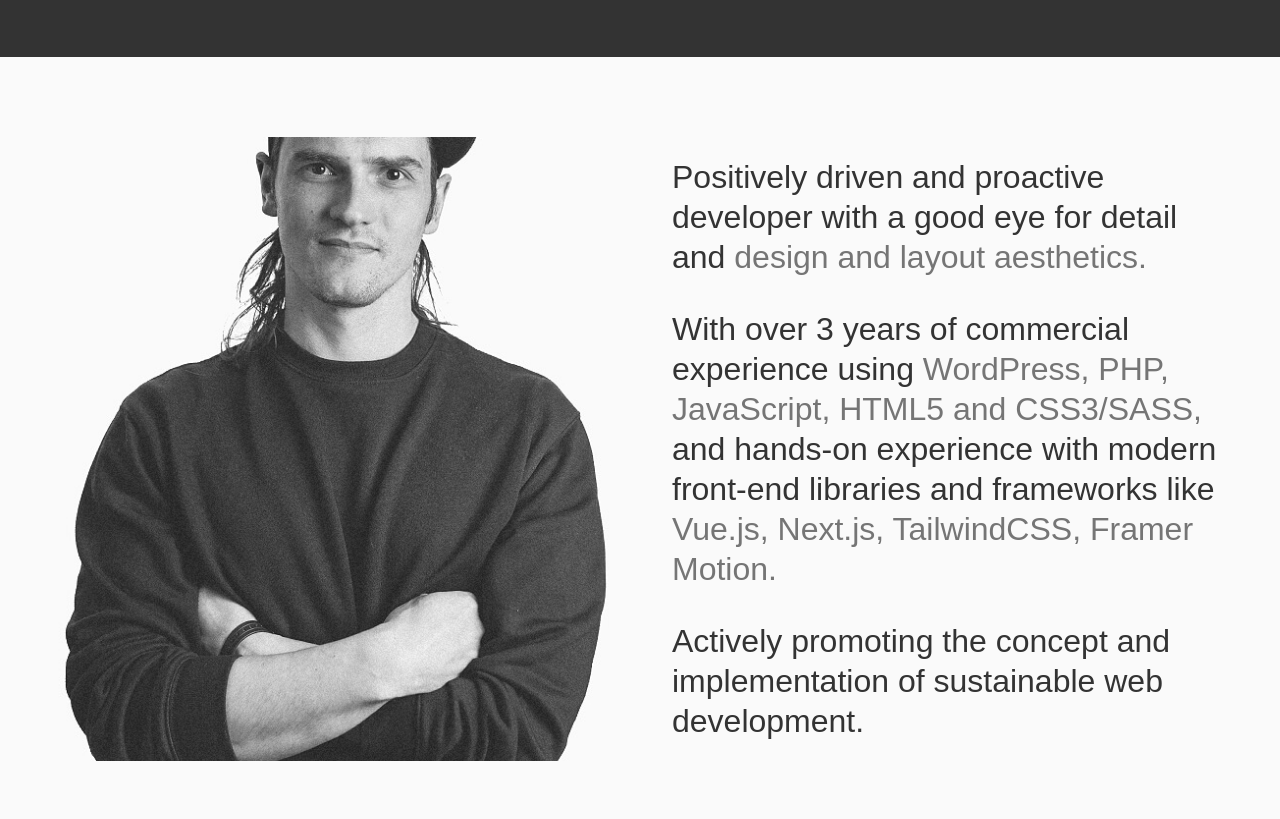
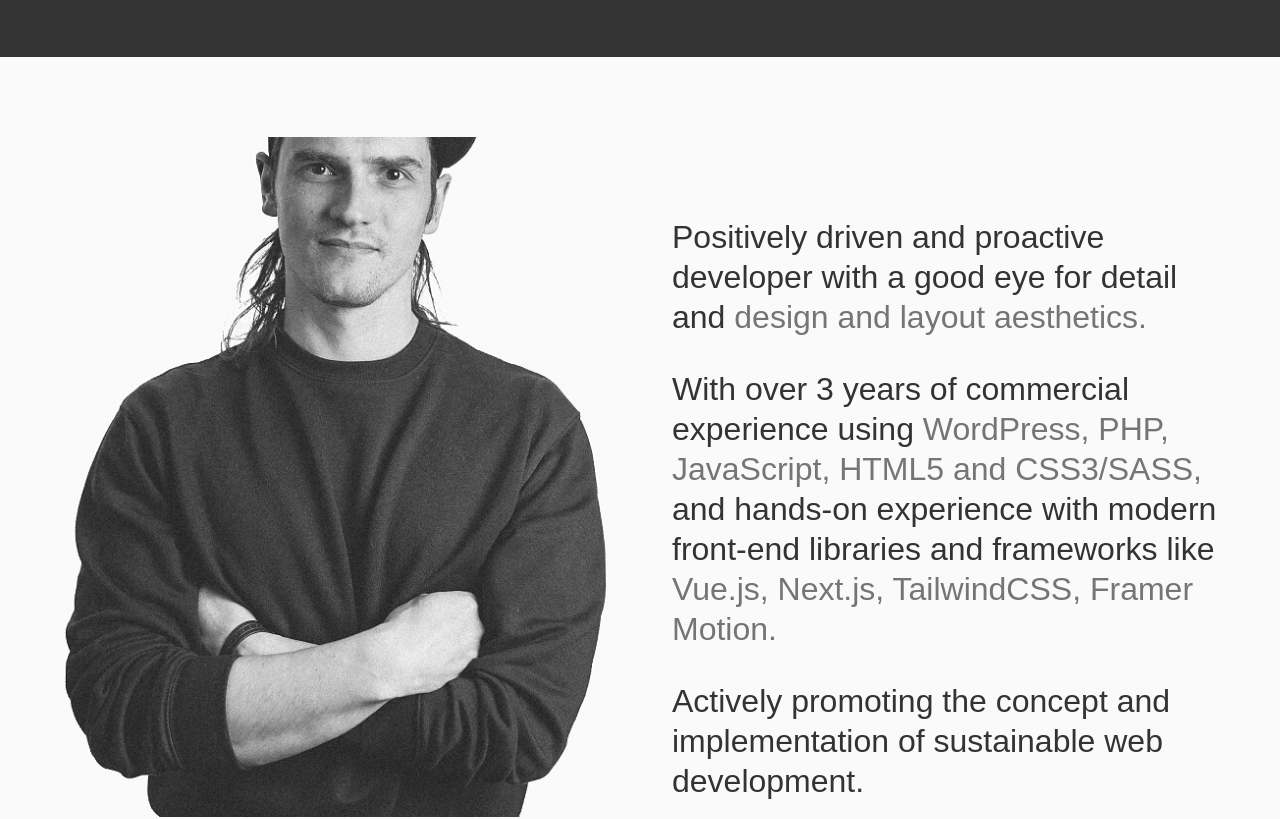
Before and after one commit to plkujaw/nextjs-portfolio, a Next.js app: page / in a window 1280 px wide. Shown: the part 680-1499 px from the top of the page. Built offline with nearby package versions, Linux system fonts and the light colour scheme.

Commit message:
Update About.tsx

```diff
--- a/components/About.tsx
+++ b/components/About.tsx
@@ -43,7 +43,7 @@
               style={{ top: '-15%' }}
             />
           </div>
-          <article className="py-5 md:w-1/2 ml-auto md:pl-8">
+          <article className="py-[5rem] md:w-1/2 ml-auto md:pl-8">
             <p>
               Positively driven and proactive developer with a good
               eye for detail and{' '}
```
